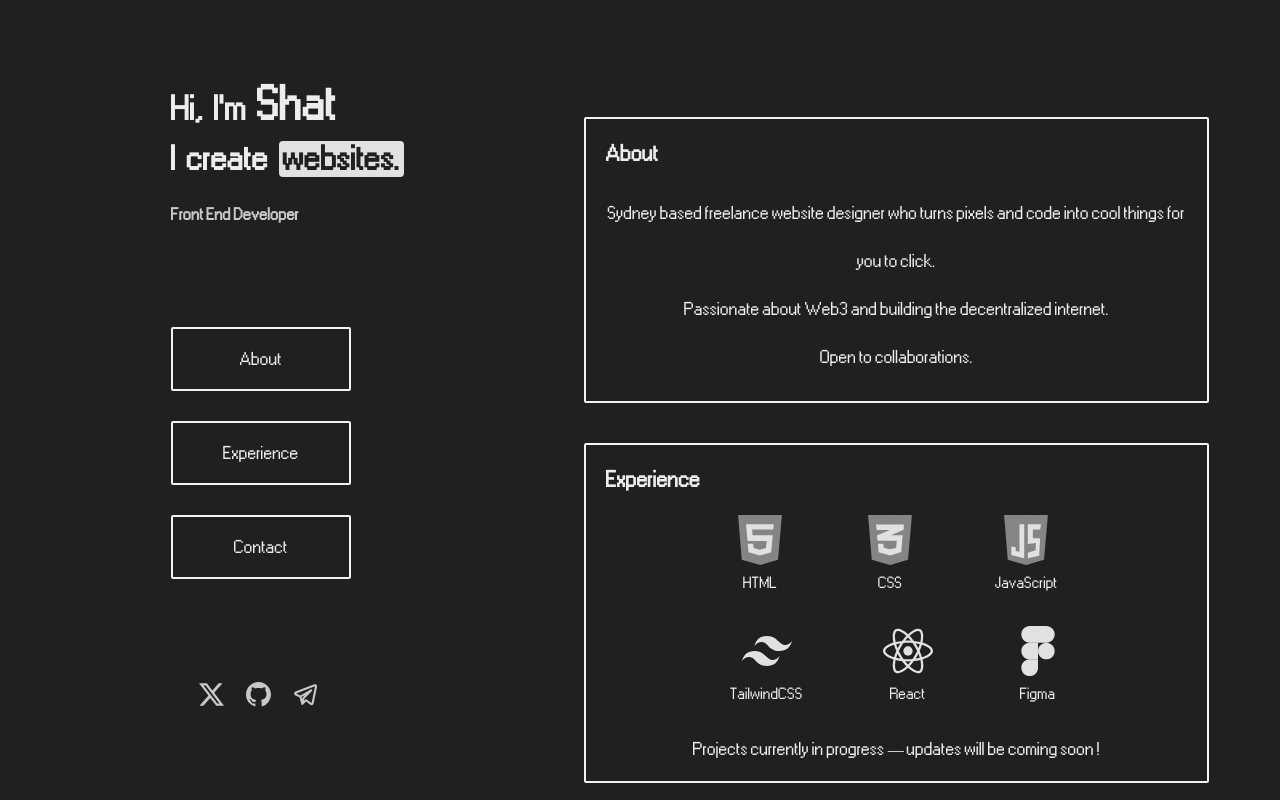
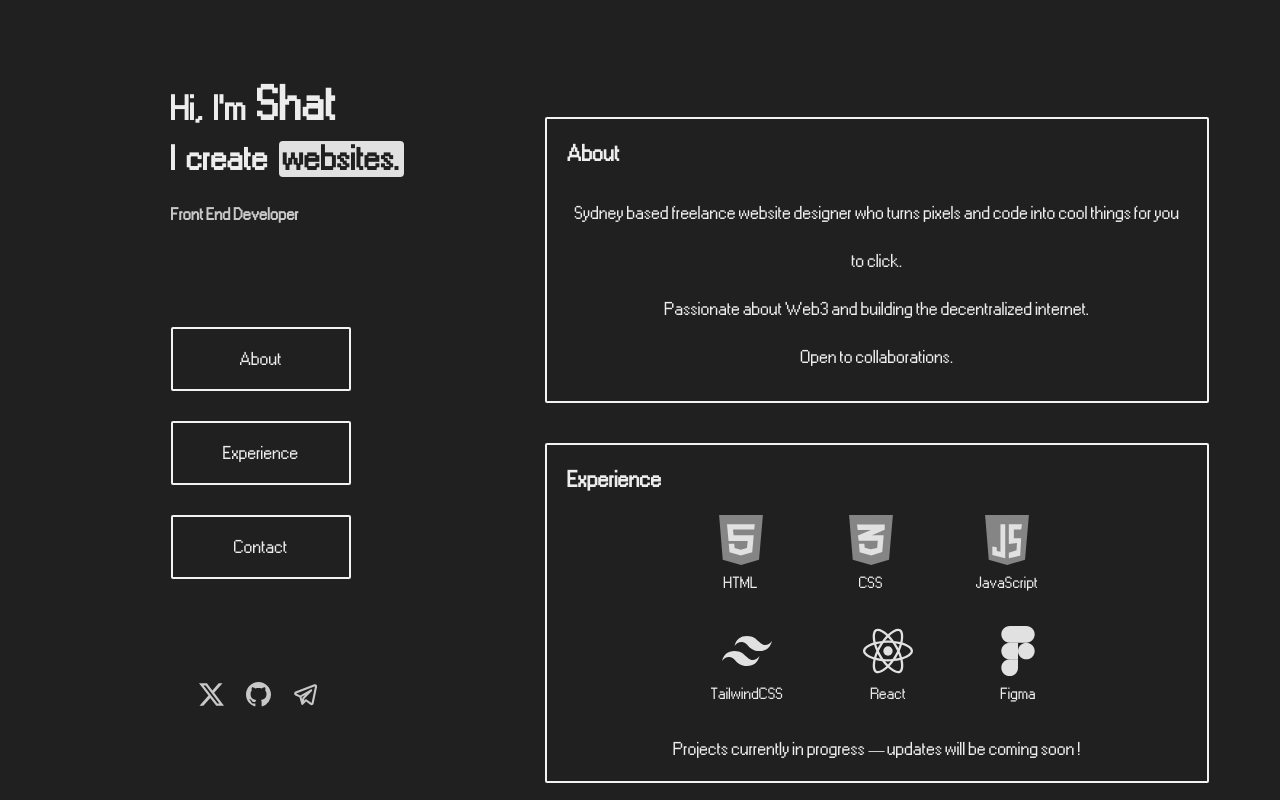
Before and after one commit to Shat-dev/shat, a React (Vite) app: page /main in a window 1280 px wide. Shown: the top 800 px of the page. Built offline with nearby package versions, Linux system fonts and the light colour scheme.

Commit message:
Made some more changes

```diff
--- a/src/pages/ProfilePage.css
+++ b/src/pages/ProfilePage.css
@@ -38,7 +38,7 @@ body {
 .layout-container {
   max-width: 1200px;
   margin: 0 auto;
-  padding-left: 31px;
+  padding-left: 0px;
   padding-right: 0px;
   color: rgb(237, 237, 237);
 }
@@ -49,7 +49,6 @@ body {
 }
 
 .right-side {
-  padding-left: 20px;
   padding-bottom: 355px;
   color: rgb(237, 237, 237);
 }
--- a/src/pages/ProfilePage.jsx
+++ b/src/pages/ProfilePage.jsx
@@ -22,18 +22,19 @@ export function ProfilePage() {
     return (
         <>
             <div className="Shat-webpage w-full overflow-x-hidden">
-                <div className="layout-container">
+                <div className="layout-container ">
                     <div className="
                         grid grid-cols-[2fr_3fr] gap-8 ml-[31px] mr-[31px]
                         max-[1024px]:flex max-[1024px]:flex-col
                         max-[600px]:block max-[600px]:ml-0 max-[600px]:mr-0
                         max-[480px]:px-4 max-[480px]:ml-0 max-[480px]:mr-0
+                        max-[600px]:px-[16px] max-[480px]:px-[12px]
                         ">
                         <div className="max-[1024px]:w-full">
                             <div className="fixed top-[120px] left-[calc((100vw-1000px)/2+31px)] w-[250px] bg-[#202020] text-[rgb(237,237,237)]
                                         max-[1024px]:relative max-[1024px]:top-auto max-[1024px]:left-auto max-[1024px]:w-full max-[1024px]:px-[10px]
                                         max-[600px]:px-[16px] max-[600px]:top-0 max-[600px]:left-0 max-[600px]:text-left
-                                        max-[480px]:left-0 max-[480px]:top-0 max-[480px]:relative max-[480px]:w-full
+                                        max-[480px]:left-0 max-[480px]:top-0 max-[480px]:relative max-[480px]:w-full max-[600px]:px-[16px] max-[480px]:px-[12px]
                                         "
                                     >
                                 <div className="mb-[70px] max-[600px]: -mt-[30px] pt-[10px] max-[600px]: -mt-[50px] mb-[90px]">
```
